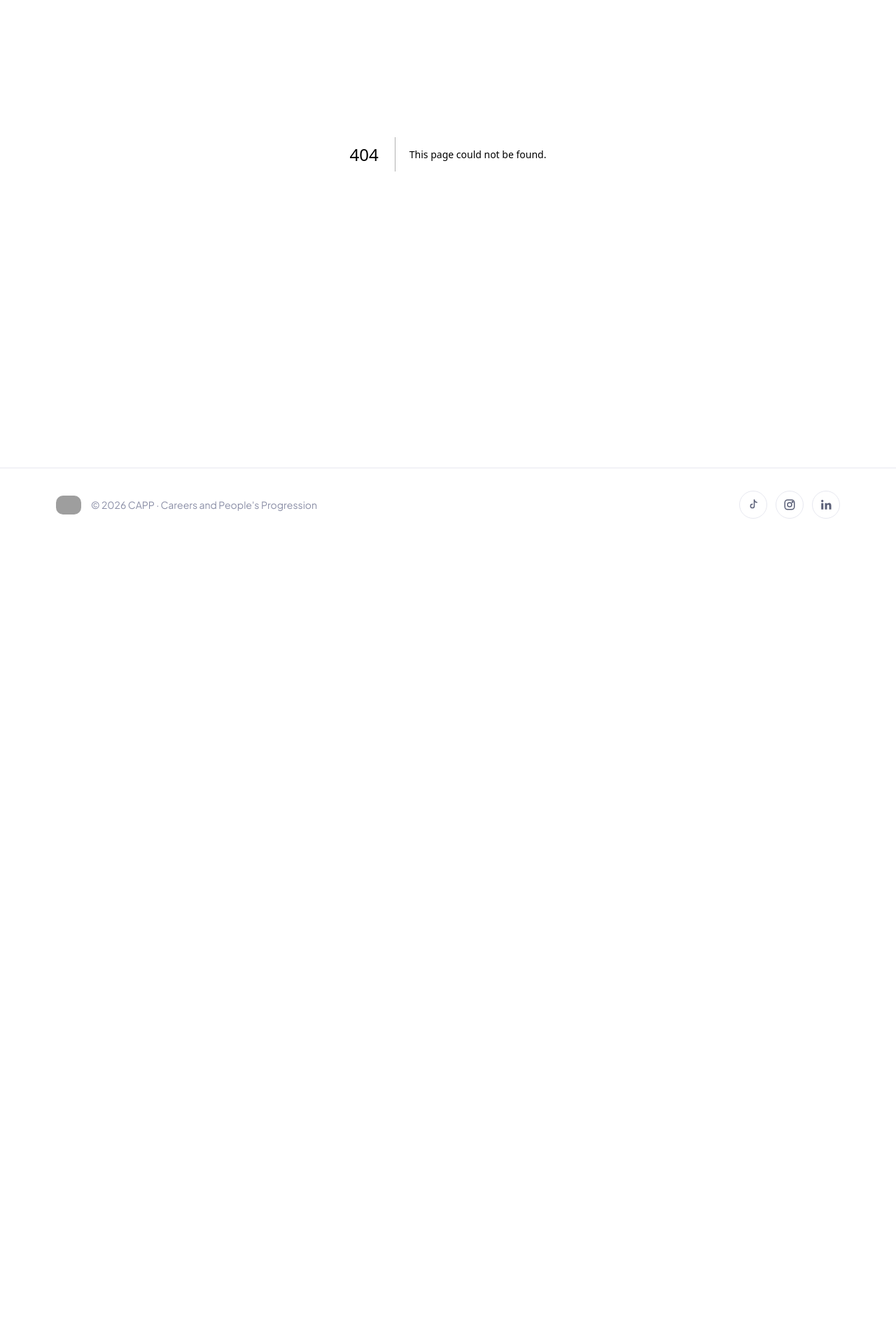
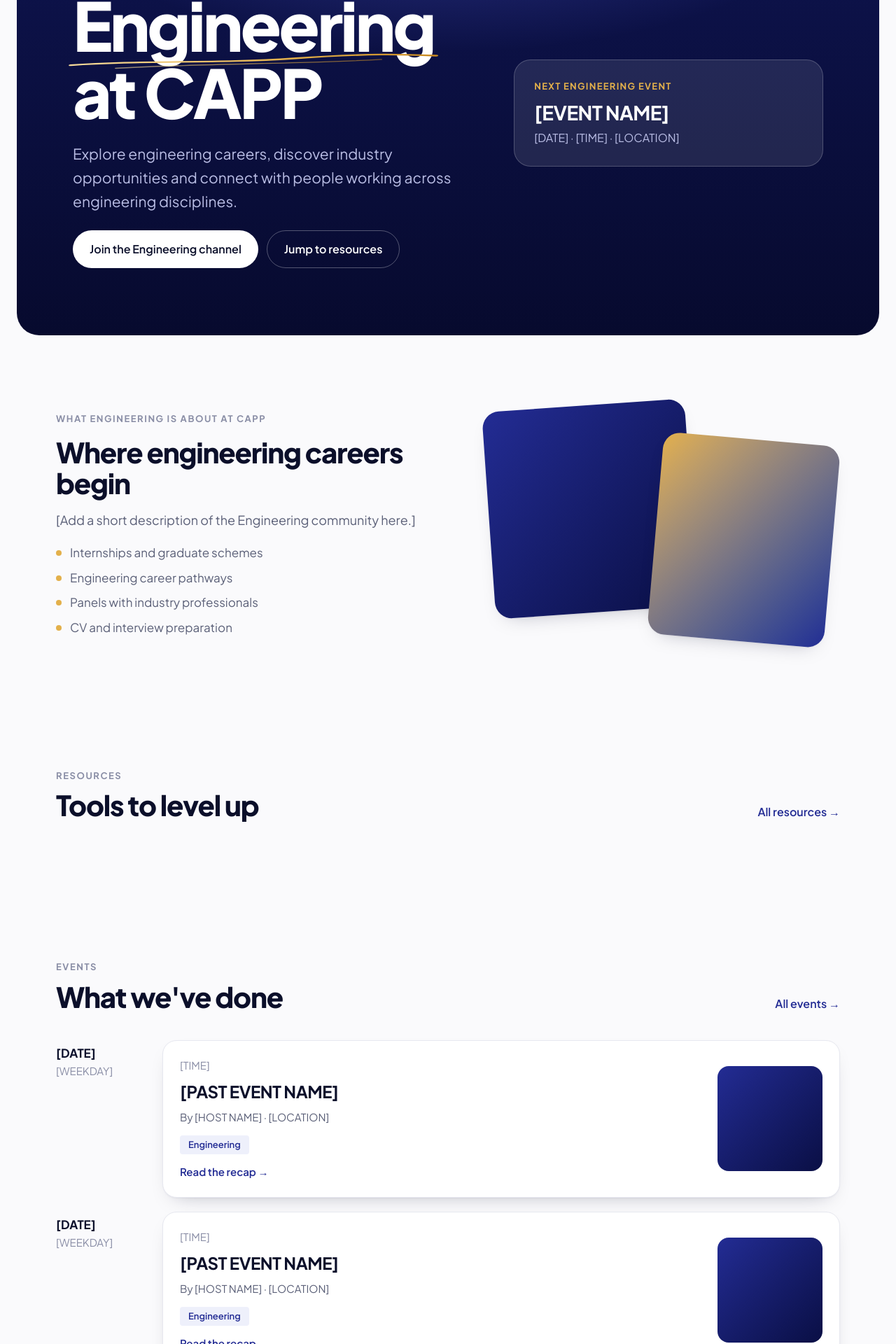
Before and after one commit to srahman14/cappweb, a Next.js app: page /engineering in a window 1280 px wide. Before the commit this address had no page. Shown: the part 245-2165 px from the top of the page at 70% size. Before the commit the page ends 1018 px from the top, so only its background shows below. Built offline with nearby package versions, Linux system fonts and the light colour scheme; grey boxes are pictures that could not be loaded.

Commit message:
Add engineering page

```diff
--- /dev/null
+++ b/src/app/engineering/page.tsx
@@ -0,0 +1,52 @@
+import type { Metadata } from "next";
+import { EventList } from "@/components/events/EventList";
+import { NextEventCard } from "@/components/events/NextEventCard";
+import { PersonGrid } from "@/components/people/PersonGrid";
+import { ResourceGrid } from "@/components/resources/ResourceGrid";
+import { CTABand } from "@/components/shared/CTABand";
+import { FeatureSplit } from "@/components/shared/FeatureSplit";
+import { Button, HandDrawnUnderline, PageHeader, Section, SectionHeader } from "@/components/ui";
+import { engineering } from "@/data/engineering";
+import { SITE } from "@/lib/site";
+
+export const metadata: Metadata = { title: engineering.name, description: engineering.description };
+
+export default function EngineeringPage() {
+  return (
+    <>
+      <PageHeader
+        breadcrumb={[{ label: "Subjects", href: "/" }, { label: engineering.name }]}
+        title={<><HandDrawnUnderline rotate={-1.5}>{engineering.name}</HandDrawnUnderline> at CAPP</>}
+        description={engineering.description}
+        actions={
+          <>
+            <Button href={engineering.channelUrl ?? SITE.whatsappUrl} variant="onDark">{engineering.channelLabel}</Button>
+            <Button href="#resources" variant="outlineOnDark">Jump to resources</Button>
+          </>
+        }
+        aside={engineering.nextEvent && <NextEventCard event={engineering.nextEvent} label="Next Engineering event" />}
+      />
+
+      <Section>
+        <FeatureSplit {...engineering.about} />
+      </Section>
+
+      <Section id="resources" className="scroll-mt-8">
+        <SectionHeader eyebrow="Resources" title="Tools to level up" linkLabel="All resources →" linkHref="/resources" />
+        <ResourceGrid resources={engineering.resources} />
+      </Section>
+
+      <Section>
+        <SectionHeader eyebrow="Events" title="What we've done" linkLabel="All events →" linkHref="/events" />
+        <EventList events={engineering.pastEvents} variant="past" />
+      </Section>
+
+      <Section>
+        <SectionHeader eyebrow="Ambassadors" title="Meet the Engineering ambassadors" />
+        <PersonGrid people={engineering.ambassadors} />
+      </Section>
+
+      <CTABand title="Join the Engineering community" />
+    </>
+  );
+}
--- /dev/null
+++ b/src/data/engineering.ts
@@ -0,0 +1,43 @@
+import type { EventItem, SubjectPageData } from "@/types";
+
+const placeholderEvent = (n: number): EventItem => ({
+  id: `engineering-past-${n}`,
+  title: "[PAST EVENT NAME]",
+  dateLabel: "[DATE]",
+  weekday: "[WEEKDAY]",
+  time: "[TIME]",
+  location: "[LOCATION]",
+  hostName: "[HOST NAME]",
+  tags: ["Engineering"],
+  href: "#",
+});
+
+export const engineering: SubjectPageData = {
+  name: "Engineering",
+  description:
+    "Explore engineering careers, discover industry opportunities and connect with people working across engineering disciplines.",
+  channelLabel: "Join the Engineering channel",
+  about: {
+    eyebrow: "What Engineering is about at CAPP",
+    title: "Where engineering careers begin",
+    body: "[Add a short description of the Engineering community here.]",
+    bullets: [
+      "Internships and graduate schemes",
+      "Engineering career pathways",
+      "Panels with industry professionals",
+      "CV and interview preparation",
+    ],
+  },
+  resources: [],
+  nextEvent: {
+    ...placeholderEvent(0),
+    id: "engineering-next",
+    title: "[EVENT NAME]",
+  },
+  pastEvents: [1, 2, 3].map(placeholderEvent),
+  ambassadors: [1, 2, 3, 4].map((n) => ({
+    id: `engineering-amb-${n}`,
+    name: "[NAME]",
+    role: "Engineering ambassador",
+  })),
+};
```
